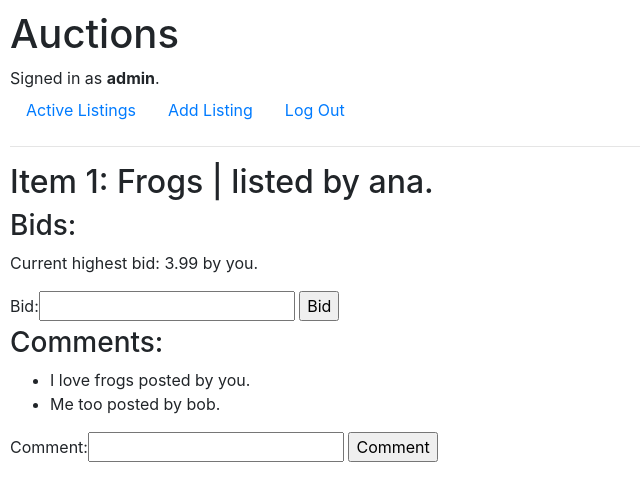
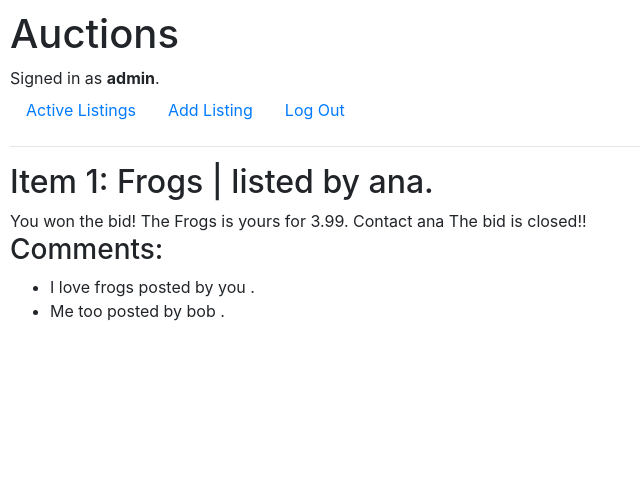
Before and after one commit to Agathasta/Django_commerce, a Django app: page /item/1 in a window 1280 px wide. Shown: the top 501 px of the page, without its empty margins (0-640 px from the left). Run offline with Django 3.2, Linux system fonts and the light colour scheme; a user stored in the database is signed in; data comes from the database, SQL or seed files in the repository; both versions use the stored data as it was after the commit; some libraries are stand-ins or nearby versions.

Commit message:
Add Closed listing

```diff
--- a/auctions/forms.py
+++ b/auctions/forms.py
@@ -7,7 +7,7 @@ class NewListing(forms.Form):
   description = forms.CharField(label="Description", max_length=640)
   category = forms.ModelChoiceField(queryset=Category.objects.all(), to_field_name="category")
   start_bid = forms.DecimalField(label="Starting bid", max_digits=7, decimal_places=2)
-  # image_url = forms.URLField(label="Image URL", max_length=200)
+  image_url = forms.URLField(label="Image URL", max_length=200)
 
 class NewBid(forms.Form):
   bid = forms.DecimalField(max_digits=7, decimal_places=2)
--- a/auctions/models.py
+++ b/auctions/models.py
@@ -15,11 +15,13 @@ class Listing(models.Model):
     user = models.ForeignKey(User, on_delete=models.CASCADE, related_name='listings')
     category = models.ForeignKey(Category, on_delete=models.CASCADE, related_name='listings', default=1)
     title = models.CharField(max_length=32)
-    description = models.CharField(max_length=640)
+    description = models.CharField(max_length=640, blank=True)
+    image_url = models.URLField(max_length=200, blank=True)
     start_bid = models.DecimalField(max_digits=7, decimal_places=2)
     current_price = models.DecimalField(max_digits=7, decimal_places=2)
-    image_url = models.URLField(max_length=200, blank=True)
+    closed = models.BooleanField(default=False)
 
+    # https://stackoverflow.com/questions/4380879/django-model-field-default-based-off-another-field-in-same-model
     def save(self, *args, **kwargs):
         if self.current_price is None:
             self.current_price = self.start_bid
--- a/auctions/templates/auctions/item.html
+++ b/auctions/templates/auctions/item.html
@@ -3,16 +3,22 @@
 {% block body %}
 <h2>Item {{ item.id }}: {{ item.title }} | listed by {{ item.user }}.</h2>
 
+{% block status %}
+{% if item.user == user %}
+<form method="post">
+  {% csrf_token %}
+  <input type="submit" name="action" value="Close">
+</form>
+{% endif %}
+
 <h3>Bids:</h3>
-<p>Current highest bid:
-  {{ item.current_price }} {% if bid.user == user %} by you.{% endif %}
+<p>Current highest bid: {{ item.current_price }}
+  {% if bid.user == user %} by you. {% endif %}
 </p>
 {% if messages %}
 <div class="messages">
   {% for message in messages %}
-  <div class="alert" role="alert">
-    <div {% if message.tags %} class="{{ message.tags }}" {% endif %}>{{ message }}</div>
-  </div>
+  <div class="alert" role="alert">{{ message }}</div>
   {% endfor %}
 </div>
 {% endif %}
@@ -23,16 +29,26 @@
   <input type="submit" name="action" value="Bid">
 </form>
 
-<h3>Comments:</h3>
-<ul>
-  {% for comment in comments %}
-  <li>{{ comment.comment }} posted by {% if comment.user == user %}you{% else %}{{ comment.user }}{% endif %}.</li>
-  {% endfor %}
-</ul>
-
 <form method="post">
   {% csrf_token %}
   {{ form_comment }}
   <input type="submit" name="action" value="Comment">
 </form>
+
 {% endblock %}
+
+<h3>Comments:</h3>
+<ul>
+  {% for comment in comments %}
+  <li>
+    {{ comment.comment }} posted by
+    {% if comment.user == user %}
+    you
+    {% else %}
+    {{ comment.user }}
+    {% endif %}.
+  </li>
+  {% endfor %}
+</ul>
+
+{% endblock %}
--- /dev/null
+++ b/auctions/templates/auctions/item_closed.html
@@ -0,0 +1,17 @@
+{% extends "auctions/item.html" %}
+
+{% block status %}
+{% if bid.user == user %}
+You won the bid!
+The {{ item.title }} is yours for {{ item.current_price }}.
+Contact {{ item.user }}
+{% endif %}
+
+{% if item.user == user %}
+You are selling to {{ bid.user }} for {{ item.current_price }}
+{% endif %}
+
+The bid is closed!!
+
+
+{% endblock %}
--- a/auctions/views.py
+++ b/auctions/views.py
@@ -15,7 +15,7 @@ from .models import Bid, Category, Comment, Listing, User
 
 def index(request):
     return render(request, 'auctions/index.html', {
-        'listings': Listing.objects.all(),
+        'listings': Listing.objects.exclude(closed=True).all(),
     })
 
 @login_required(login_url='/login')
@@ -30,6 +30,7 @@ def add(request):
             new_listing.description = form.cleaned_data['description']
             new_listing.category = form.cleaned_data['category']
             new_listing.start_bid = form.cleaned_data['start_bid']
+            new_listing.image_url = form.cleaned_data['image_url']
             new_listing.save()
 
             return HttpResponseRedirect(reverse('index'))
@@ -47,6 +48,7 @@ def item(request, item_id):
     comments = Comment.objects.filter(listing=item_id)
 
     if request.method == 'POST':
+        # For bids sent
         if request.POST['action'] == 'Bid':
             form_bid = NewBid(request.POST)
 
@@ -66,10 +68,12 @@ def item(request, item_id):
                     new_bid.listing = item
                     new_bid.user = request.user
                     new_bid.save()
+
                     # To display highest bid in index page
                     item.current_price = form_bid.cleaned_data['bid']
                     item.save()
 
+        # For comments sent
         elif request.POST['action'] == 'Comment':
             form_comment = NewComment(request.POST)
 
@@ -80,17 +84,30 @@ def item(request, item_id):
                 new_comment.user = request.user
                 new_comment.save()
 
-        return HttpResponseRedirect(reverse('item', args=(item_id,)))
+        # For closed listing
+        elif request.POST['action'] == 'Close':
+            item.closed = True
+            item.save()
 
+        return HttpResponseRedirect(reverse('item', args=(item_id, )))
 
     else:
-        return render(request, 'auctions/item.html', {
+        if item.closed:
+            return render(request, 'auctions/item_closed.html', {
             'item': item,
             'bid': bid,
-            'form_bid': NewBid(),
             'comments': comments,
-            'form_comment': NewComment()
-        })
+            })
+
+        else:
+            return render(request, 'auctions/item.html', {
+                'item': item,
+                'bid': bid,
+                'comments': comments,
+                'form_bid': NewBid(),
+                'form_comment': NewComment()
+            })
+
 
 def login_view(request):
     if request.method == "POST":
```
Also changed, not shown: auctions/templates/auctions/index.html (+6 -2 lines), auctions/migrations/0007_auto_20210328_2040.py (added), db.sqlite3.
